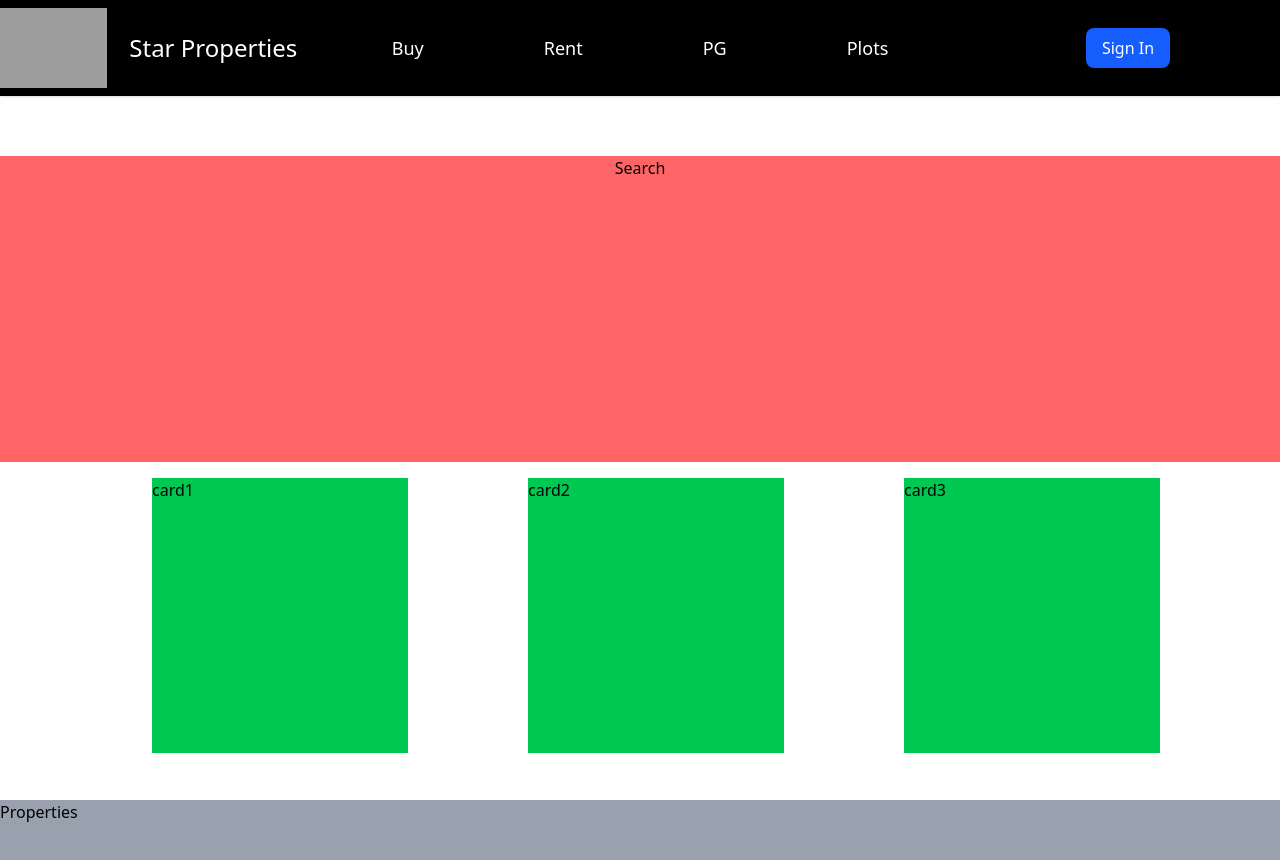
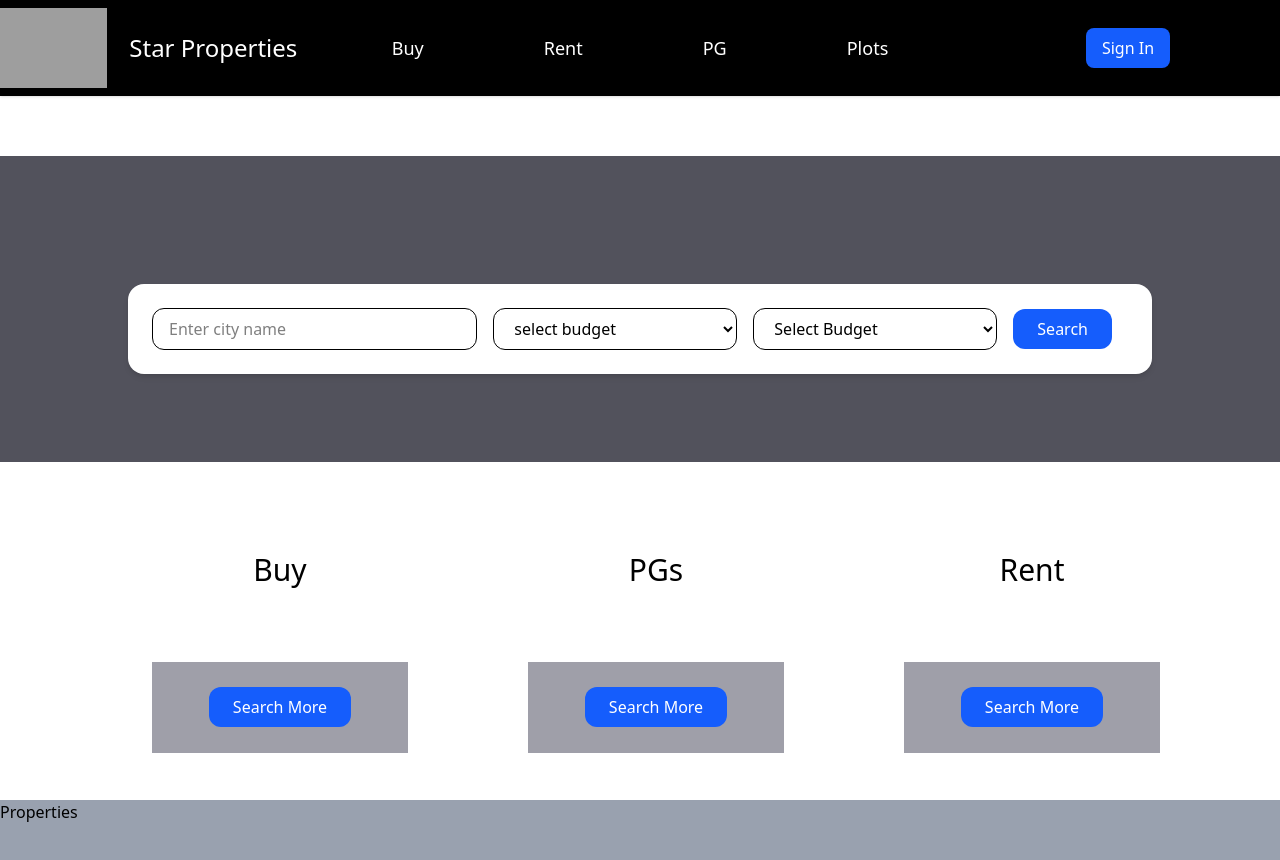
Before and after one commit to TuhinPramanik4/Real_Estate, a React (Vite) app in the folder client/: page / in a window 1280 px wide. Shown: the top 860 px of the page. Built offline with nearby package versions, Linux system fonts and the light colour scheme; grey boxes are pictures that could not be loaded.

Commit message:
Modify search bar

```diff
--- a/client/src/Home.jsx
+++ b/client/src/Home.jsx
@@ -8,7 +8,7 @@ export default function Home() {
 
       {/* Center the Search component */}
       <div className="w-full h-[calc(100vh-12vh)] flex flex-col justify-center items-top">
-          <div className='w-full h-1/2 flex justify-center items-top mt-15 bg-red-400'>
+          <div className='w-full h-1/2 flex justify-center items-center mt-15 bg-zinc-600 '>
              <Search />
           </div>
           <div className='w-full h-1/2 flex justify-center items-top m-4'>
--- a/client/src/Home_Components/Lists.jsx
+++ b/client/src/Home_Components/Lists.jsx
@@ -2,15 +2,42 @@ import React from 'react'
 
 function Lists() {
   return (
-    <div className='w-full h-full flex justify-center items=center gap-30 '>
-        <div className='w-[20vw] h-[90%] bg-green-500'>
-             card1
+    <div className='w-full h-full flex justify-center items=center gap-30  '>
+        <div className='w-[20vw] h-[90%] '>
+             <div className='w-full h-2/3 flex justify-center items-center text-3xl '>
+                   <h1>Buy</h1>
+             </div>
+             <div className='w-full h-1/3 bg-zinc-400 flex justify-center items-center'>
+                      <button
+        className="bg-blue-600 text-white px-6 py-2 rounded-xl hover:bg-blue-700 transition "
+      >
+        Search More
+      </button>
+             </div>
         </div>
-        <div className='w-[20vw] h-[90%] bg-green-500'>
-             card2
+        <div className='w-[20vw] h-[90%]'>
+             <div className='w-full h-2/3 flex justify-center items-center text-3xl '>
+                   <h1> PGs</h1>
+             </div>
+             <div className='w-full h-1/3 bg-zinc-400 flex justify-center items-center'>
+ <button
+        className="bg-blue-600 text-white px-6 py-2 rounded-xl hover:bg-blue-700 transition  "
+      >
+        Search More
+      </button>
+             </div>
         </div>
-        <div className='w-[20vw] h-[90%] bg-green-500'>
-             card3
+        <div className='w-[20vw] h-[90%] '>
+              <div className='w-full h-2/3 flex justify-center items-center text-3xl '>
+                   <h1> Rent</h1>
+             </div>
+             <div className='w-full h-1/3 bg-zinc-400 flex justify-center items-center'>
+                  <button
+        className="bg-blue-600 text-white px-6 py-2 rounded-xl hover:bg-blue-700 transition "
+      >
+        Search More
+      </button>
+             </div>
         </div>
     </div>
   )
--- a/client/src/Home_Components/Search.jsx
+++ b/client/src/Home_Components/Search.jsx
@@ -1,9 +1,46 @@
-import React from 'react'
+import React ,{useState} from 'react'
 
-function Search() {
-  return (
-    <div>Search</div>
+const Search=()=>{
+  const [city,setCity]=useState('');
+  const[type,setType] = useState('');
+  const[budget,setBudget]=useState('');
+
+  const handleSearch =()=>{
+    alert(`search: \nCity: ${city}\nType: ${type}\n Budget: ${budget}`)
+  }
+  return(
+    <div className="w-[80vw] flex flex-col sm:flex-row items-center gap-4 bg-white p-6 rounded-2xl shadow-md  mx-auto mt-10">
+      <input type="text" value={city}
+       onChange={(e)=> setCity(e.target.value)}
+       placeholder='Enter city name'
+       className="w-full sm:w-1/3 px-4 py-2 border rounded-xl focus:outline-none focus:ring-2 focus:ring-blue-500"
+       />
+       <select value={type} onChange={(e)=>setType(e.target.value)}
+        className='w-full sm:w-1/4 px-4 py-2 border rounded-xl bg-white focus:outline-none focus:ring-2 focus:ring-blue-500'>
+                <option value="">select budget</option>
+                <option value="pg">PG</option>
+                <option value="rent">Rent</option>
+                <option value="buy">Buy</option>
+        </select>
+
+      <select
+        value={budget}
+        onChange={(e) => setBudget(e.target.value)}
+        className="w-full sm:w-1/4 px-4 py-2 border rounded-xl bg-white focus:outline-none focus:ring-2 focus:ring-blue-500"
+      >
+        <option value="">Select Budget</option>
+        <option value="<100000">Below ₹1,00,000</option>
+        <option value="<200000">Below ₹2,00,000</option>
+        <option value="<300000">Below ₹3,00,000</option>
+      </select>
+      <button
+        onClick={handleSearch}
+        className="bg-blue-600 text-white px-6 py-2 rounded-xl hover:bg-blue-700 transition"
+      >
+        Search
+      </button>
+    </div>
   )
-}
+};
 
 export default Search
```
